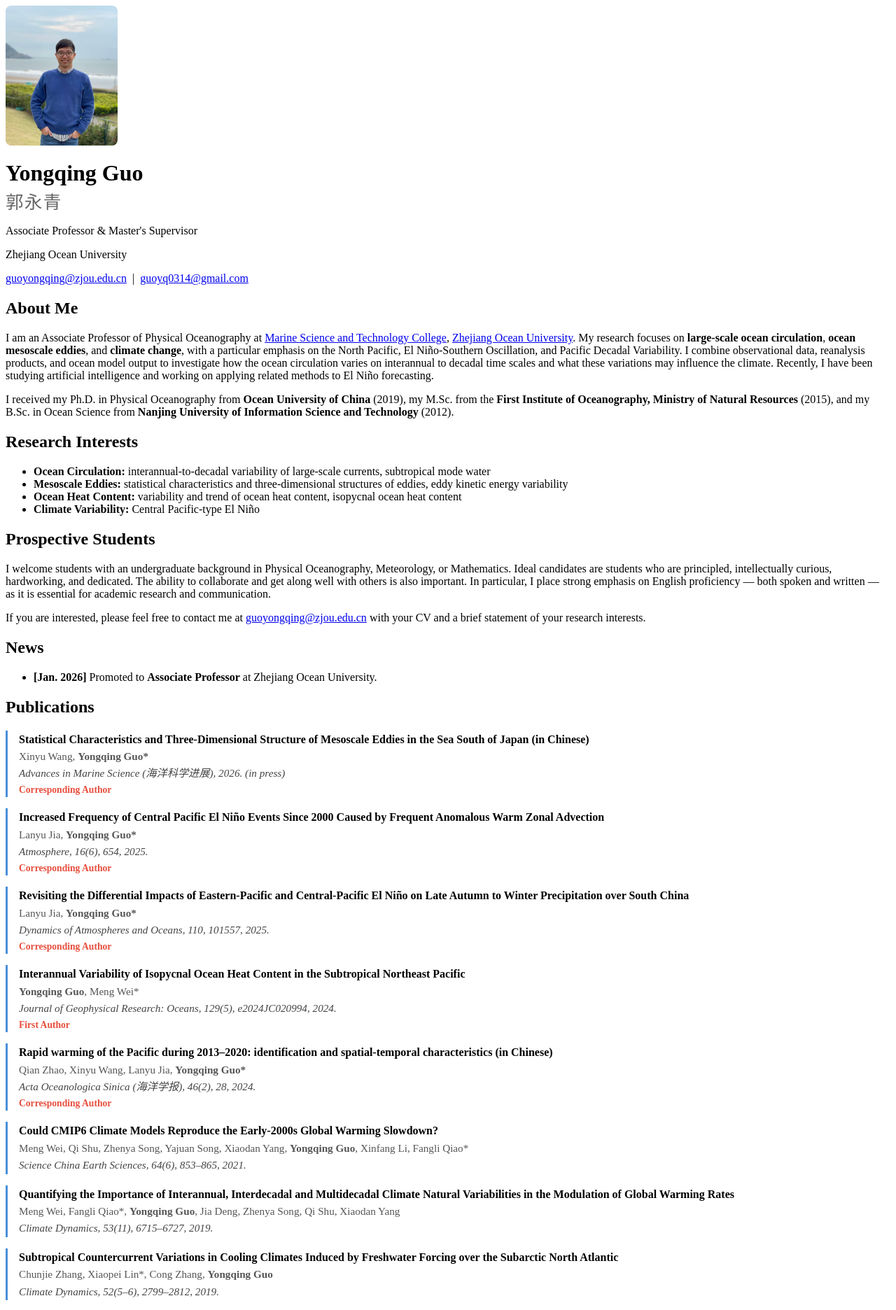
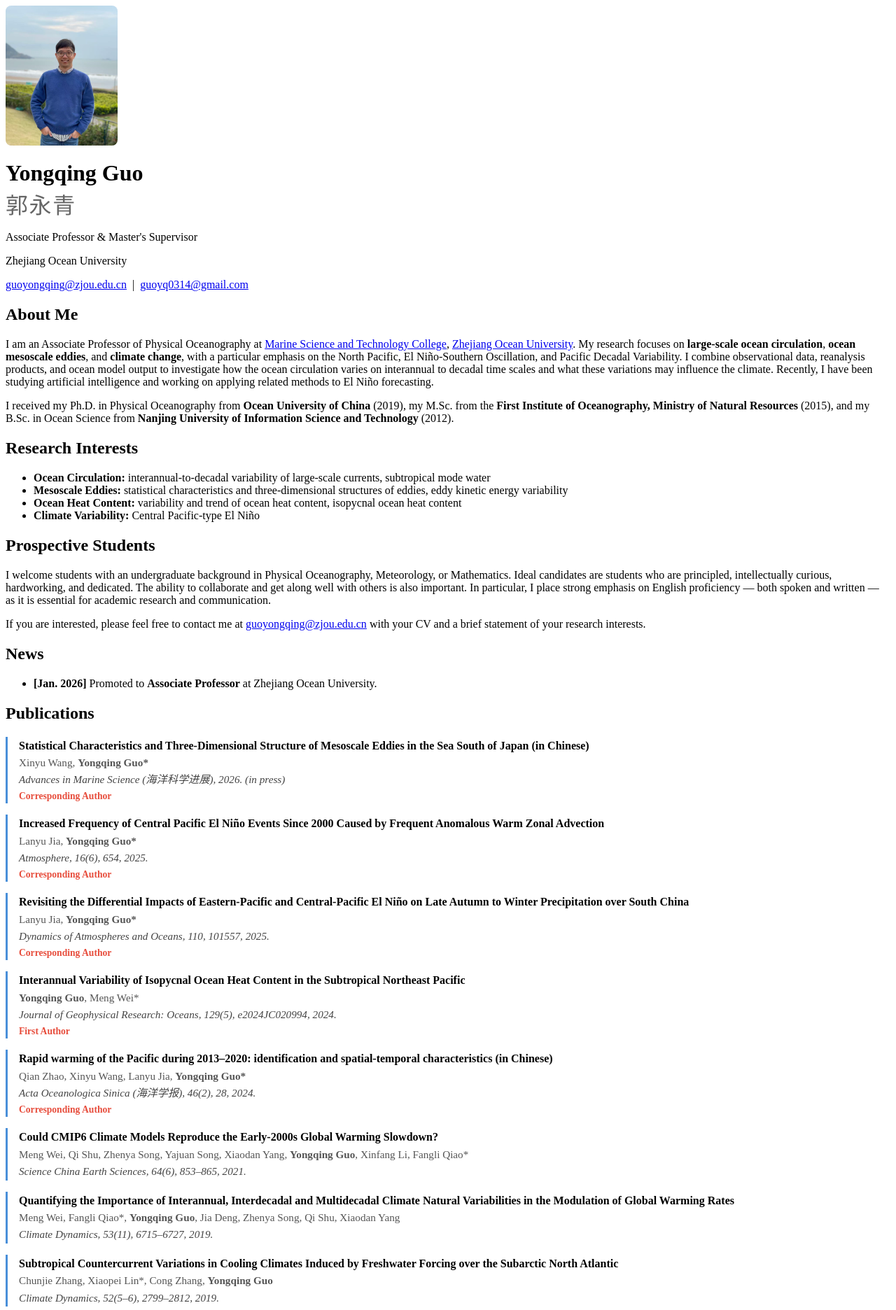
Before and after one commit to guoyq0314/guoyq0314.github.io, a Jekyll site: the page built from index.md, in a window 1280 px wide. Shown: the top 1872 px of the page at 70% size. Built offline with Jekyll 4.4.1, drawn with Linux system fonts in a browser that asks for light colours; our own code applies the rules of GitHub Pages for plain Markdown files.

Commit message:
Increase font size of title-name-cn class

```diff
--- a/_layouts/homepage.html
+++ b/_layouts/homepage.html
@@ -30,7 +30,7 @@
   margin-bottom: 2px !important;
 }
 .title-name-cn {
-  font-size: 1.6rem !important;
+  font-size: 2.0rem !important;
   font-weight: 400 !important;
   color: #666 !important;
   margin-top: 0 !important;
```
